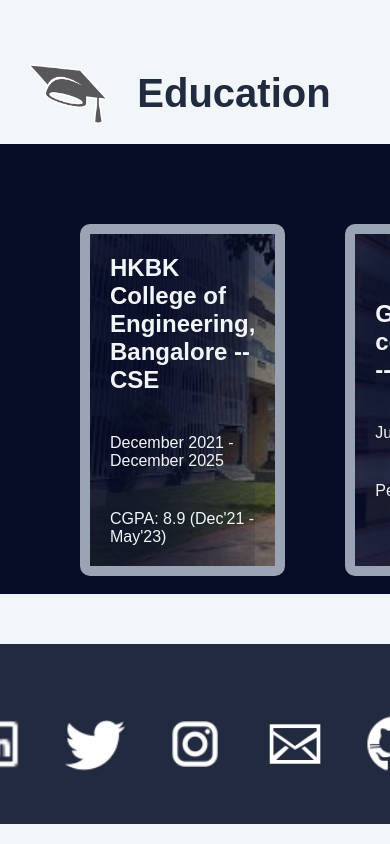
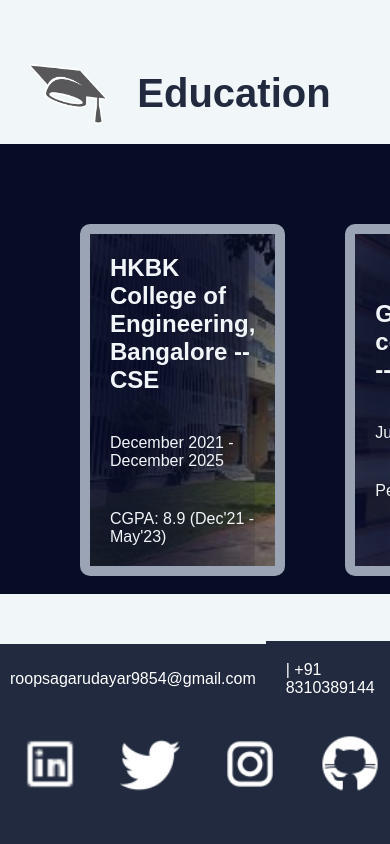
Before and after one commit to RoopsagarK/Portfolio, a plain HTML site: page index.html in a window 390 px wide. Shown: the part 797-1641 px from the top of the page. Drawn offline with Linux system fonts and the light colour scheme.

Commit message:
added phoneNo and e-mail

```diff
--- a/CSS/footer.css
+++ b/CSS/footer.css
@@ -1,12 +1,34 @@
+footer{
+    background-color: #212A3E;
+}
 .contact{
     width: 100%;
-    height: 180px;
+    height: 200px;
+    display: grid;
+    grid-template-rows: 35% 65%;
+}
+.contactInfo{
+    display: flex;
+    flex-direction: row;
+    align-items: center;
+    justify-content: center;
     background-color: #212A3E;
+}
+.contactInfo > .mail,.phno{
+    text-decoration: none;
+    background-color: #212A3E;
+    color: white;
+}
+.mail{
+    display: flex;
+    align-items: center;
+}
+.media{
     display: flex;
     justify-content: center;
-    align-items: center;
+    background-color: #212A3E;
 }
-.contact  img,a,mail{
+.media  img,a,mail{
     margin: 10px;
     background-color: #212A3E;
     height: 60px;
--- a/index.html
+++ b/index.html
@@ -67,11 +67,16 @@
 <!--footer section-->
 <section class="footer">
     <div class="contact">
-        <a href="https://www.linkedin.com/in/roopsagar-k-168b55217"><img src="./images/linkedIn04.png" alt="linkedIn"></a>
-        <a href=" https://twitter.com/RoopsagarU?t=yu5YRQnsxmR2UI0mGjydlw&s=08"><img src="./images/twitter.png" alt="twitter"></a>
-        <a href="https://instagram.com/theroopsagarudayar?igshid=NGExMmI2YTkyZg=="><img src="./images/instagram.png" alt="instagram"></a>
-        <mail href="roopsagarudayar9854@gmail.com"><img src="./images/e-mail.png" alt="mail"></mail>
-        <a href="https://github.com/RoopsagarK"><img src="./images/github.png" alt="github"></a>
+        <div class="contactInfo">
+            <a href="mailto:roopsagarudayar9854@gmail.com" class="mail">roopsagarudayar9854@gmail.com</a>
+            <p class="phno"> | +91 8310389144</p>
+        </div>
+        <div class="media">
+            <a href="https://www.linkedin.com/in/roopsagar-k-168b55217"><img src="./images/linkedIn04.png" alt="linkedIn"></a>
+            <a href=" https://twitter.com/RoopsagarU?t=yu5YRQnsxmR2UI0mGjydlw&s=08"><img src="./images/twitter.png" alt="twitter"></a>
+            <a href="https://instagram.com/theroopsagarudayar?igshid=NGExMmI2YTkyZg=="><img src="./images/instagram.png" alt="instagram"></a>
+            <a href="https://github.com/RoopsagarK"><img src="./images/github.png" alt="github"></a>
+        </div>
     </div>
 </section>
 </body>
```
